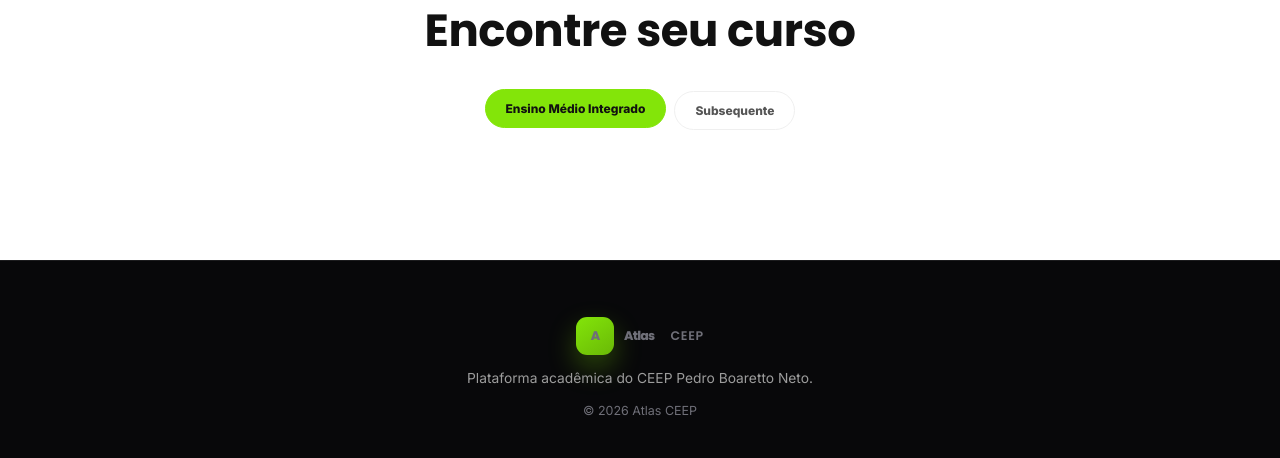
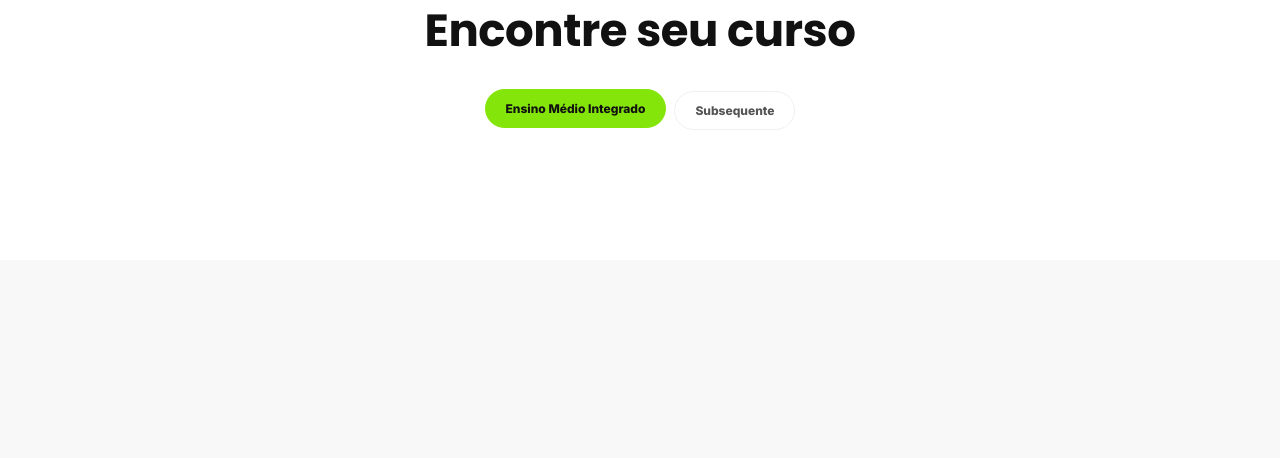
Before and after one commit to L7TFelip/Atlas-Ceep, a Flask app: template templates/Contato.html in a window 1280 px wide. Shown: the part 1387-1845 px from the top of the page. After the commit the page ends 1515 px from the top, so only its background shows below. Run offline with Flask 3, Linux system fonts and the light colour scheme; the template is opened without the code that fills it, so the values that code supplies are empty; some web fonts are replaced.

Commit message:
Update Contato.html

```diff
--- a/templates/Contato.html
+++ b/templates/Contato.html
@@ -429,24 +429,6 @@
 
     </main>
 
-
-    <!-- FOOTER -->
-    <footer class="site-footer">
-        <div class="container">
-
-            <div class="logo">
-                <span class="logo-mark" aria-hidden="true">A</span>
-                <span class="wordmark-atlas">Atlas</span>
-                <span class="wordmark-ceep">CEEP</span>
-            </div>
-
-            <p>Plataforma acadêmica do CEEP Pedro Boaretto Neto.</p>
-
-            <span>© 2026 Atlas CEEP</span>
-
-        </div>
-    </footer>
-
 </body>
 
 </html>
```
